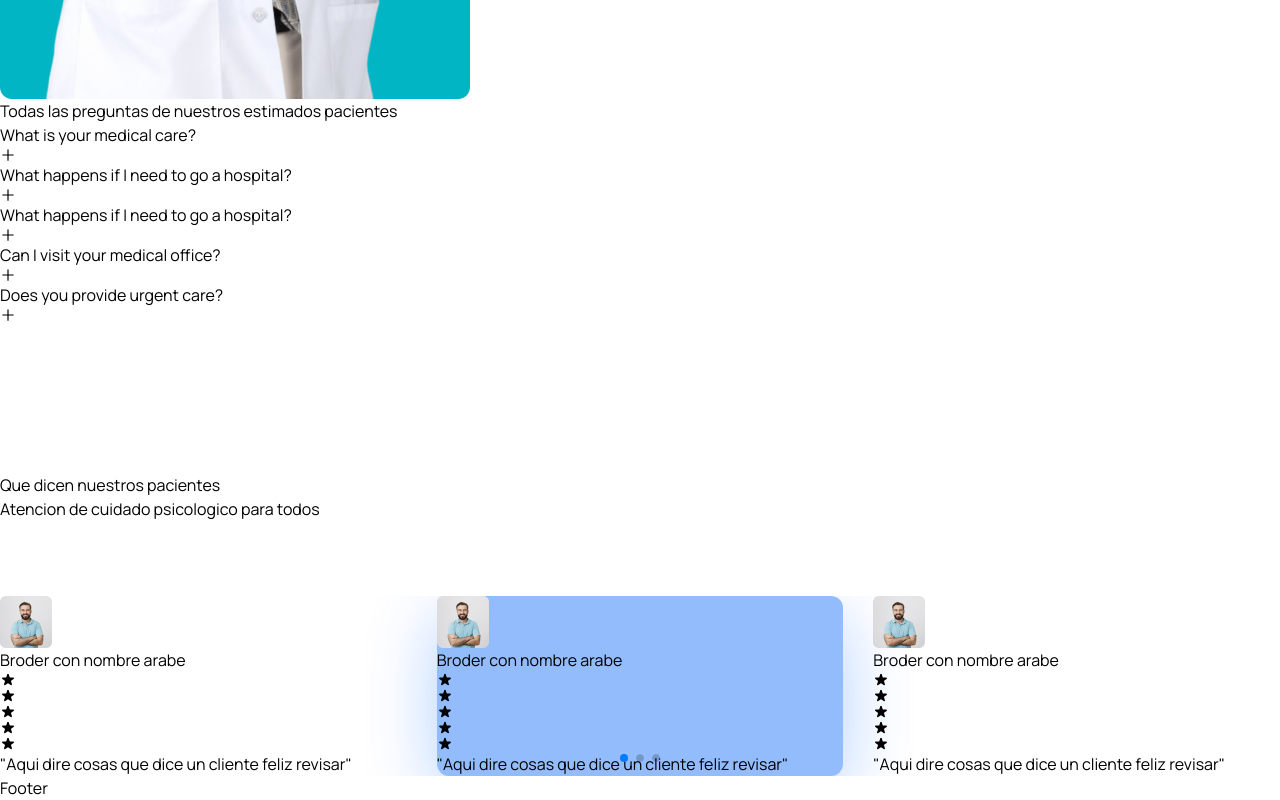
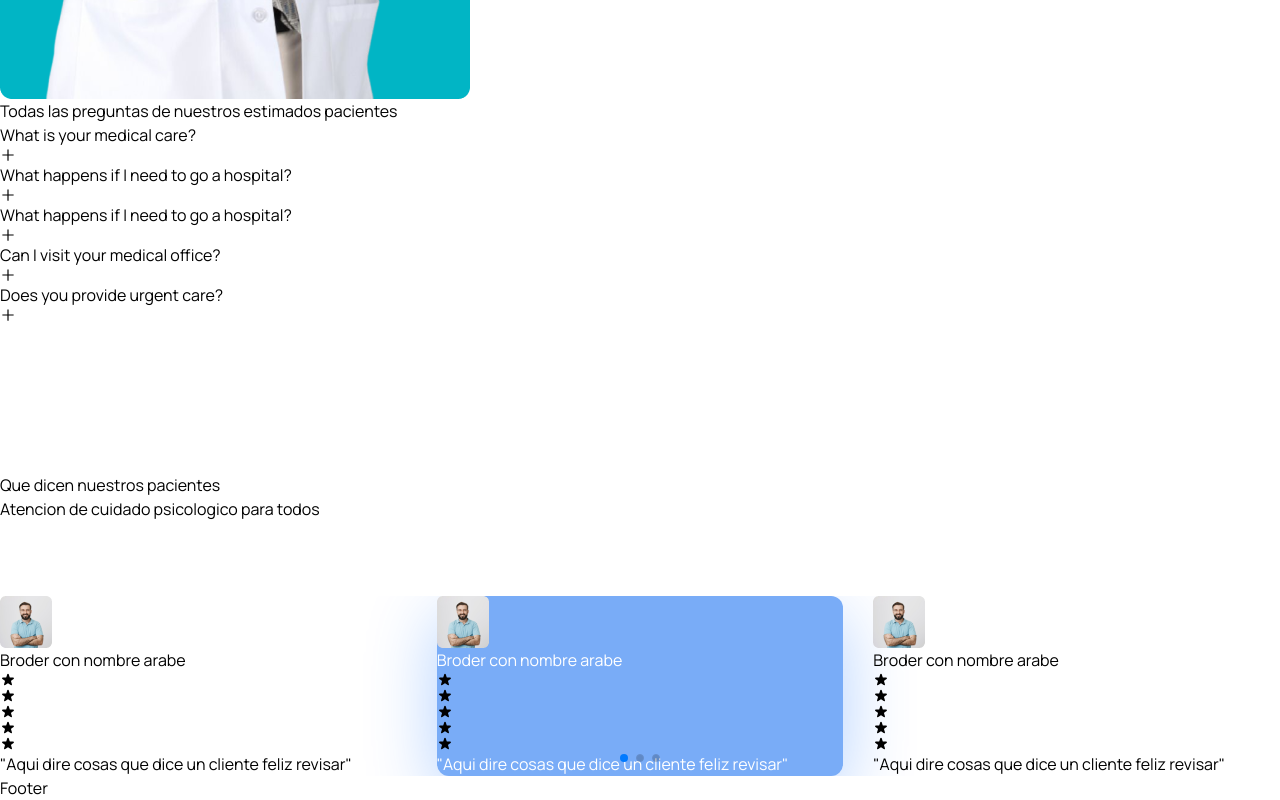
Before and after one commit to agt1984/atencionPsicologica, a React (Vite) app in the folder frontend/: page / in a window 1280 px wide. Shown: the part 7380-8180 px from the top of the page. Built offline with nearby package versions, Linux system fonts and the light colour scheme; the HTML template or start-up script is replaced by a standard one.

Commit message:
css testimoial modified

```diff
--- a/frontend/src/App.css
+++ b/frontend/src/App.css
@@ -28,9 +28,17 @@ body {
 }
 
 .swiper-slide.swiper-slide-next{
-  background: #92bcfb;
+  background: #79acf7;
   border-radius: 12px;
   box-shadow: 0px 20px 70px rgba(0, 103, 255, 0.3);
+}
+
+.swiper-slide.swiper-slide-next h4, .swiper-slide.swiper-slide-next p{
+  color: #fff;
+}
+
+.swiper-pagination {
+  top: 90%;
 }
 
 .sticky__header {
```
